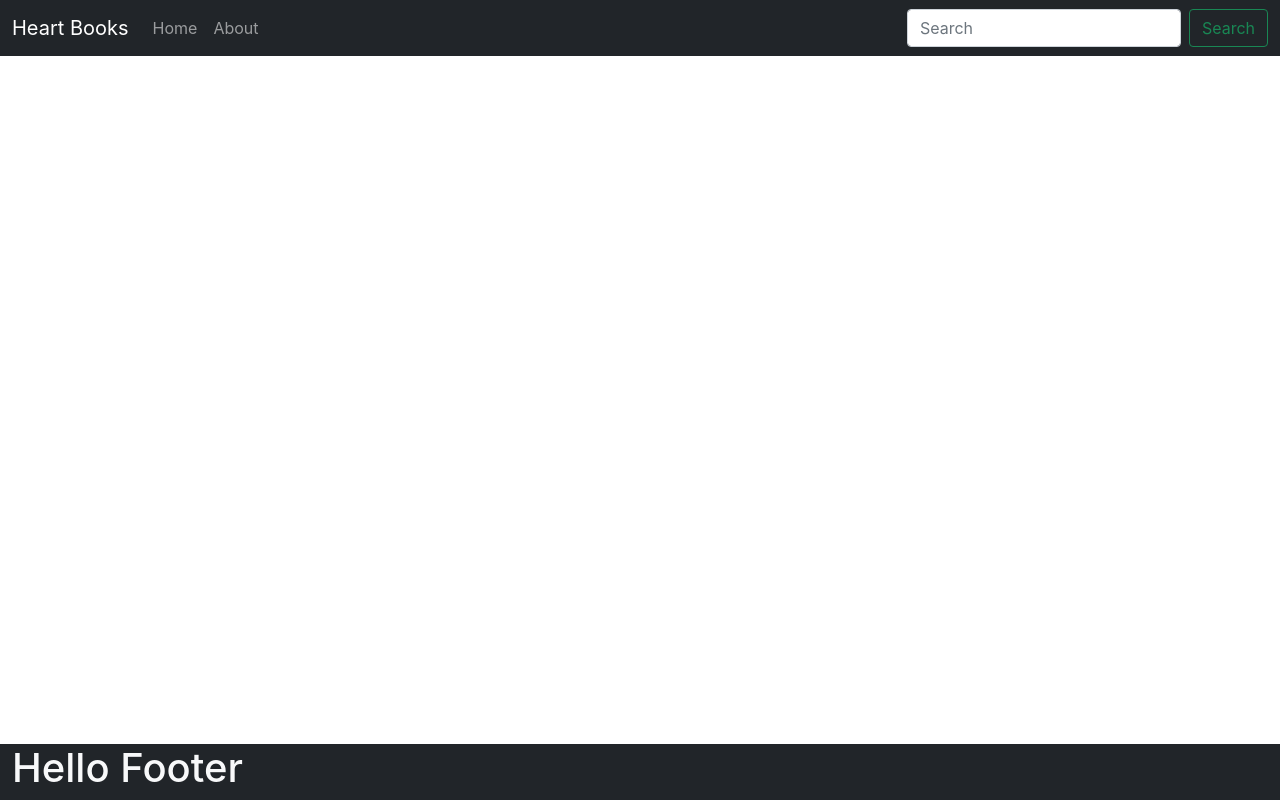
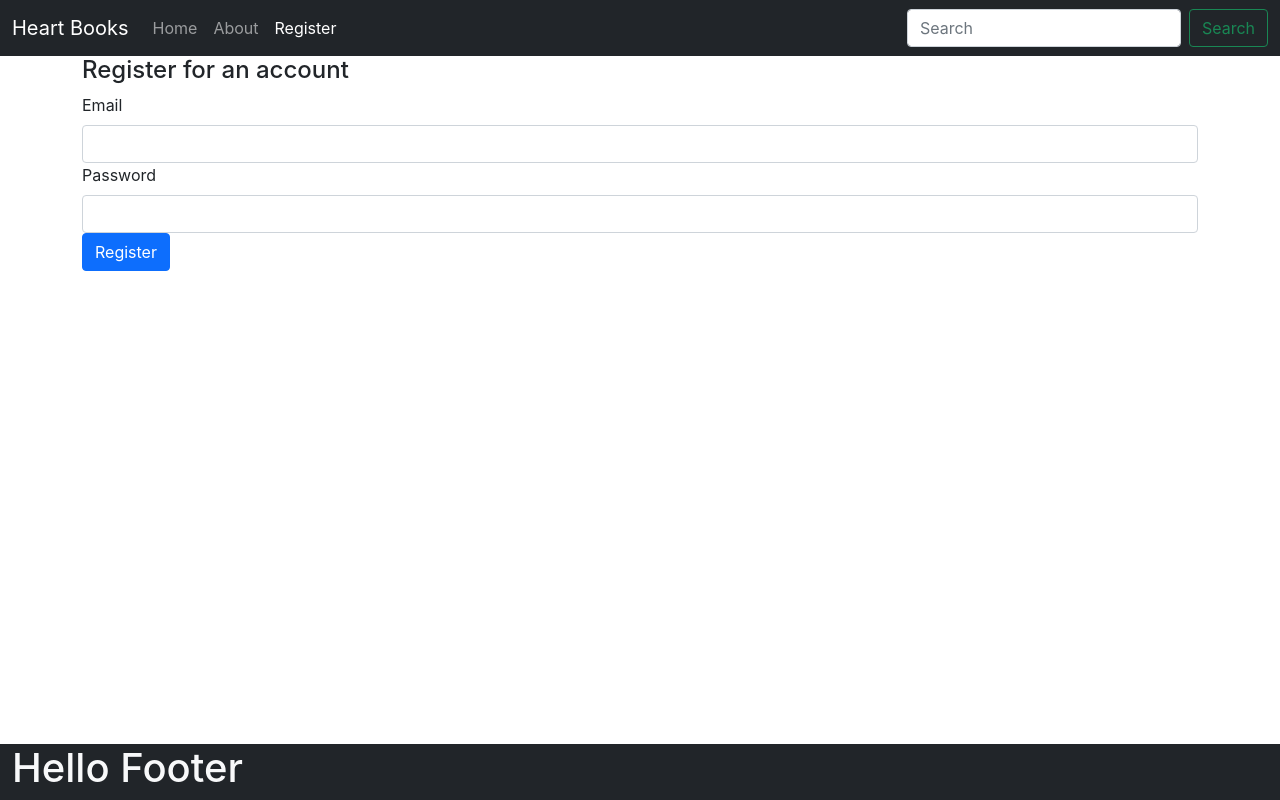
Before and after one commit to juanihno/BookSampleProject, a React (Create React App) app: page /register in a window 1280 px wide. Built offline with nearby package versions, Linux system fonts and the light colour scheme.

Commit message:
new push

```diff
--- a/src/App.js
+++ b/src/App.js
@@ -7,6 +7,7 @@ import {Footer} from './Components/Footer';
 const Nav = [
   {name: "Home", link: "/"},
   {name: "About", link: "/about"},
+  {name: "Register", link: "/register"},
 ]
 
 function App() {
--- a/src/Components/Content.js
+++ b/src/Components/Content.js
@@ -1,18 +1,32 @@
 import { Switch, Route } from 'react-router-dom';
-import { firebaseConfig } from '../config/Config';
-import  firebase  from 'firebase/app';
+import { firebaseConfig } from '../config/config';
+import firebase  from 'firebase/app';
 import 'firebase/auth';
 import 'firebase/storage';
 import 'firebase/firestore';
 
-
 import {Home} from './Home';
 import {About} from './About';
+import {Register} from './Register';
 
 export function Content( props ) {
-  if (!firebase.apps.length){
+
+  if(!firebase.apps.length){
     firebase.initializeApp( firebaseConfig);
   }
+
+  const registerUser = (email,password) => {
+    firebase.auth().createUserWithEmailAndPassword( email, password )
+    .then( ( user ) => {
+      // do something with the user object
+      console.log( user.uid )
+    })
+    .catch( (error) => {
+      // do something with the error
+      console.log( error )
+    })
+  }
+
   return(
     <div className="container">
       <Switch>
@@ -22,6 +36,9 @@ export function Content( props ) {
         <Route path="/about">
           <About />
         </Route>
+        <Route path="/register">
+          <Register handler={ registerUser }/>
+        </Route>
       </Switch>
     </div>
   )
--- a/src/Components/Register.js
+++ b/src/Components/Register.js
@@ -0,0 +1,19 @@
+export function Register ( props ) {
+
+    const submitHandler = ( event ) => {
+      event.preventDefault()
+      const data = new FormData( event.target )
+      props.handler( data.get('email'), data.get('password') )
+    }
+
+    return(
+      <form id="register" onSubmit={ submitHandler }>
+        <h4>Register for an account</h4>
+        <label className="form-label" htmlFor="email">Email</label>
+        <input className="form-control" type="email" name="email" id="email" />
+        <label className="form-label" htmlFor="password">Password</label>
+        <input className="form-control" type="password" name="password" id="password" />
+        <button type="submit" className="btn btn-primary">Register</button>
+      </form>
+    )
+  }
--- a/src/config/config.js
+++ b/src/config/config.js
@@ -1,4 +1,4 @@
-const firebaseConfig = {
+export const firebaseConfig = {
     apiKey: "AIzaSyA_mICW-nMu4zU2vvnC8wJup5F5zK_oBtc",
     authDomain: "booksdemo-6a67b.firebaseapp.com",
     projectId: "booksdemo-6a67b",
```
